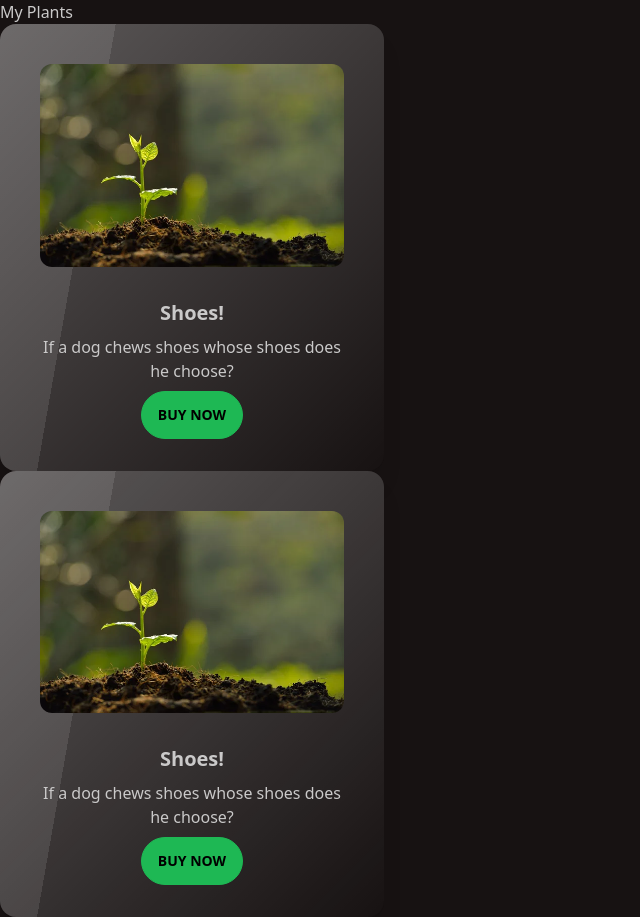
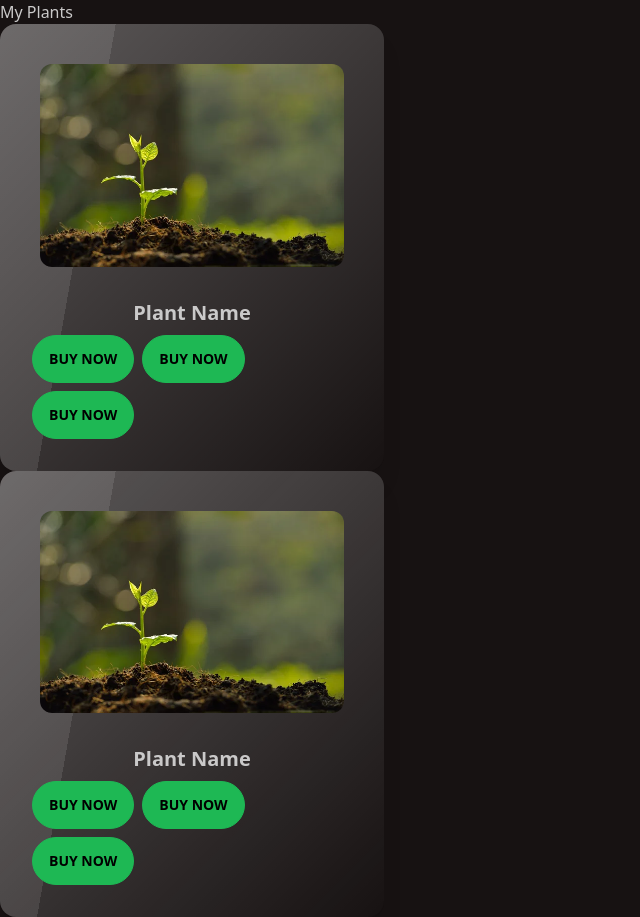
Before and after one commit to bhavikavarshney/plantProject, a React (Vite) app in the folder Client/: page / in a window 1280 px wide. Shown: the whole page, without its empty margins (0-640 px from the left). Built offline with nearby package versions, Linux system fonts and the light colour scheme.

Commit message:
added 3 buttons

```diff
--- a/Client/src/Dashboard.jsx
+++ b/Client/src/Dashboard.jsx
@@ -12,9 +12,11 @@ const Dashboard = () => {
             <img alt="plant" src="/plant.jpg" className="rounded-xl" />
         </figure>
         <div className="card-body items-center text-center">
-            <h2 className="card-title">Shoes!</h2>
-            <p>If a dog chews shoes whose shoes does he choose?</p>
+            <h2 className="card-title">Plant Name</h2>
+            {/* <p>Description if required</p> */}
         <div className="card-actions">
+            <button className="btn btn-primary">Buy Now</button>
+            <button className="btn btn-primary">Buy Now</button>
             <button className="btn btn-primary">Buy Now</button>
         </div>
         </div>
@@ -24,9 +26,11 @@ const Dashboard = () => {
             <img src="/plant.jpg" alt="Shoes" className="rounded-xl" />
         </figure>
         <div className="card-body items-center text-center">
-            <h2 className="card-title">Shoes!</h2>
-            <p>If a dog chews shoes whose shoes does he choose?</p>
+            <h2 className="card-title">Plant Name</h2>
+            {/* <p>Description if required</p> */}
         <div className="card-actions">
+            <button className="btn btn-primary">Buy Now</button>
+            <button className="btn btn-primary">Buy Now</button>
             <button className="btn btn-primary">Buy Now</button>
         </div>
         </div>
```
